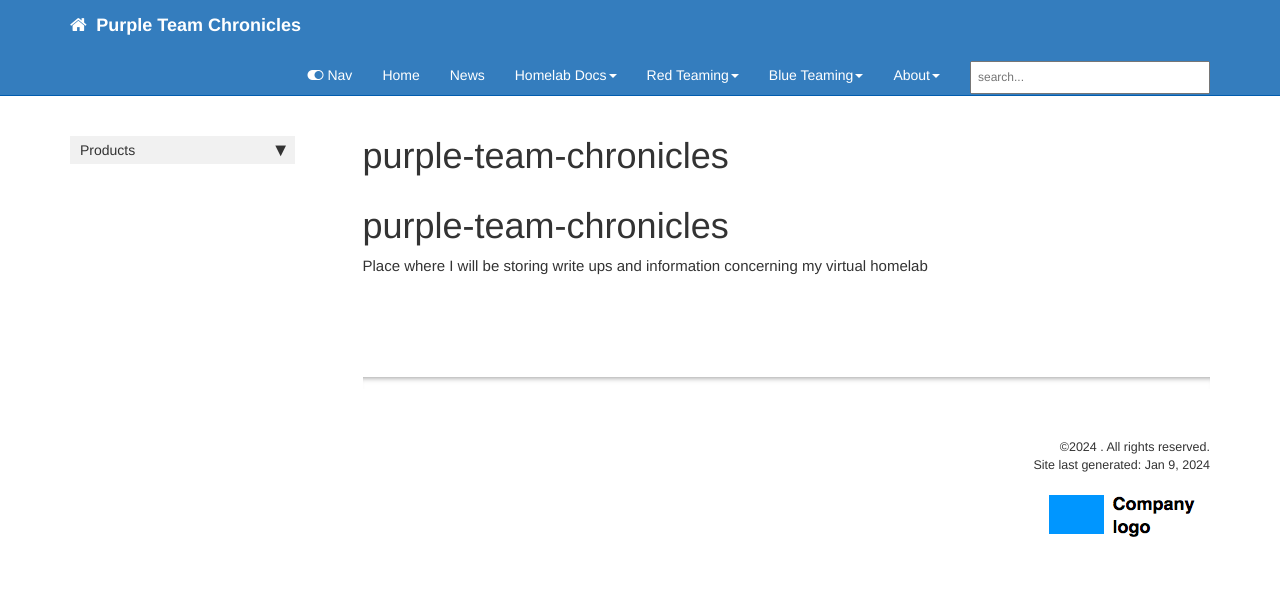
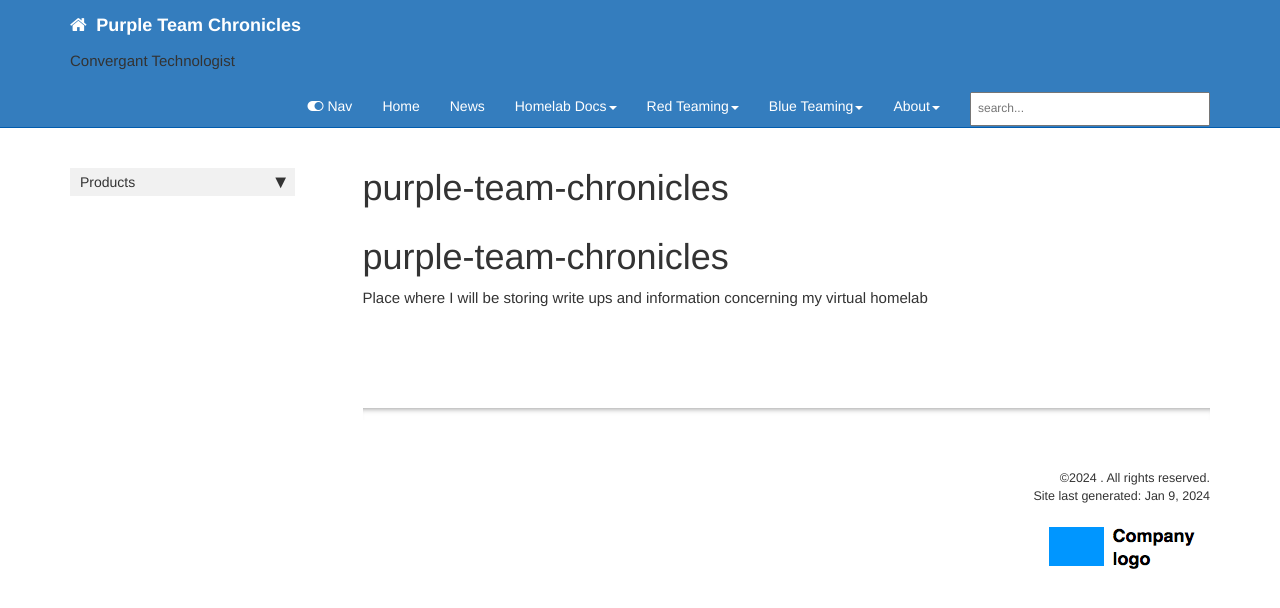
Before and after one commit to davidpoehlman/purple-team-chronicles, a Jekyll site: the page built from README.md, in a window 1280 px wide. Shown: the top 608 px of the page. Built offline with Jekyll 4.4.1, drawn with Linux system fonts in a browser that asks for light colours; our own code applies the rules of GitHub Pages for plain Markdown files; comment, search, counter and statistics services are not loaded.

Commit message:
Adding tagline
Also removed logo in header since that test failed

```diff
--- a/_config.yml
+++ b/_config.yml
@@ -5,7 +5,7 @@ output: web
 
 topnav_title: Purple Team Chronicles
 # this appears on the top navigation bar next to the home button
-topnav_logo: /images/company_logo.png
+#topnav_logo: /images/company_logo.png
 topnav_tagline: 'Convergant Technologist'
 
 site_title: Purple Team Chronicles
--- a/_includes/topnav.html
+++ b/_includes/topnav.html
@@ -9,6 +9,7 @@
                 <span class="icon-bar"></span>
             </button>
             <a class="fa fa-home fa-lg navbar-brand" href="index.html">&nbsp;<span class="projectTitle"> {{site.topnav_title}}</span></a>
+            <p class="tagLine">{{site.topnav_tagline}}</p>
         </div>
         <div class="collapse navbar-collapse" id="bs-example-navbar-collapse-1">
             <ul class="nav navbar-nav navbar-right">
```
